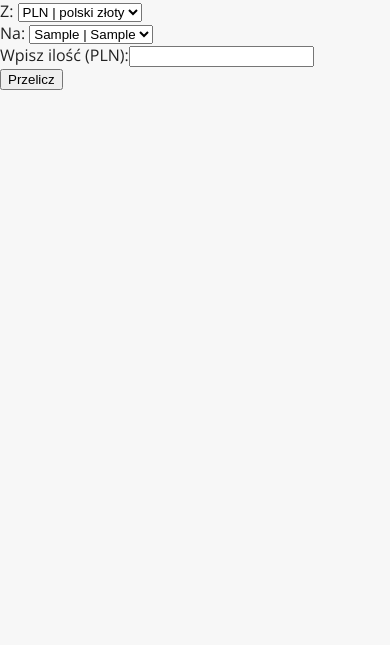
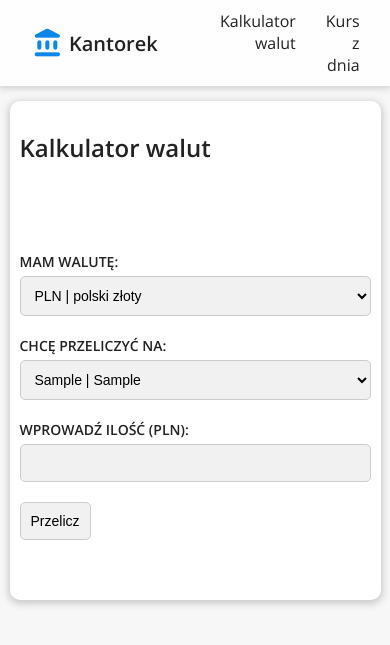
Before and after one commit to bayont/currency-exchange, a PHP site: page /kalkulator.php in a window 390 px wide. Shown: the top 645 px of the page. Run offline with PHP 8.4, Linux system fonts and the light colour scheme; tables that the repository leaves empty or names only in its code hold one stand-in row (values such as "Sample post").

Commit message:
feat: calculator

```diff
--- /dev/null
+++ b/strona/css/kalkulator.css
@@ -0,0 +1,159 @@
+@import url("https://fonts.googleapis.com/css2?family=Inconsolata:wght@200;400;700&family=Open+Sans:ital,wght@0,300;0,400;0,500;0,600;1,300;1,400&display=swap");
+
+.inner-container {
+  align-self: center;
+  display: flex;
+  width: 60%;
+  padding: 20px 50px;
+  background-color: white;
+  border-radius: 10px;
+  box-shadow: 0px 2px 7px 2px #ccc;
+  transition: width 0.5s;
+  justify-content: space-around;
+}
+
+.inner-container .left {
+  display: flex;
+  flex-direction: column;
+  width: 50%;
+}
+.inner-container .right {
+  width: 50%;
+  display: flex;
+  align-items: center;
+  justify-content: center;
+}
+
+.formContainer {
+  font-size: 16px;
+}
+
+.flex {
+  display: flex;
+  flex-direction: column;
+
+  margin: 20px 0;
+}
+.label,
+.fontSize {
+  font-size: 13px;
+  text-transform: uppercase;
+  font-weight: 600;
+  margin-bottom: 5px;
+}
+select,
+input,
+option {
+  padding: 10px;
+  font-size: 16px;
+  border-radius: 5px;
+  border: 1px solid #ccc;
+  outline: none;
+  background-color: #f1f1f1;
+}
+
+.kalkulator-wrapper {
+  width: 300px;
+  height: 300px;
+  color: #fefefe;
+  background: linear-gradient(-45deg, #ee7752, #f74949, #23a6d5, #23d5ab);
+  background-size: 400% 400%;
+  animation: show 1s ease, gradient 15s ease infinite;
+  border-radius: 15px;
+  padding: 10px;
+  padding-top: 20px;
+  position: relative;
+  font-family: "Inconsolata", monospace;
+}
+
+@keyframes gradient {
+  0% {
+    background-position: 0% 50%;
+  }
+  50% {
+    background-position: 100% 50%;
+  }
+  100% {
+    background-position: 0% 50%;
+  }
+}
+
+@keyframes show {
+  0% {
+    opacity: 0;
+    transform: translateY(20px);
+  }
+
+  100% {
+    opacity: 1;
+    transform: translateX(0);
+  }
+}
+
+.heading {
+  border-bottom: 1px solid white;
+  font-weight: 700;
+  padding-bottom: 3px;
+}
+
+.small.kurs::before {
+  content: "Kurs:";
+  text-align: left;
+  display: inline-block;
+  margin-right: 5px;
+}
+.small.kurs {
+  font-size: 13px;
+  font-weight: 400;
+  text-align: left;
+  font-style: italic;
+}
+.kalkulator-content {
+  position: absolute;
+  display: flex;
+  row-gap: 20px;
+  flex-direction: column;
+  justify-content: center;
+  align-items: center;
+  width: 100%;
+  height: 100%;
+  top: 10px;
+  left: 0;
+  font-size: 24px;
+}
+.equals {
+  transform: rotate(90deg) scaleX(1.5);
+}
+
+@media screen and (max-width: 1300px) {
+  .inner-container {
+    flex-direction: column;
+  }
+
+  .inner-container .left,
+  .inner-container .right {
+    width: 100%;
+  }
+
+  .inner-container .right {
+    margin-top: 50px;
+  }
+}
+
+@media screen and (max-width: 800px) {
+  .inner-container {
+    flex-direction: column;
+    width: 90%;
+    padding: 10px;
+  }
+  .fontSize {
+    font-size: 14px;
+  }
+
+  select,
+  input,
+  option,
+  .label {
+    font-size: 14px;
+  }
+}
--- a/strona/css/nav.css
+++ b/strona/css/nav.css
@@ -7,6 +7,7 @@ nav {
   top: 0;
   background-color: #fefefe;
   box-shadow: 0px 1px 7px 1px #ccc;
+  z-index: 100;
 }
 
 .logo {
--- a/strona/helpers/dajAktualneKursy.php
+++ b/strona/helpers/dajAktualneKursy.php
@@ -30,6 +30,7 @@ while($x = mysqli_fetch_row($result)) {
     $kursy[$i]["data"] = $x[2];
     $kursy[$i]["kod_waluty"] = $x[3];
     $kurs = floatval($x[4]);
+    $kursy[$i]["kurs_raw"] = $kurs;
     $mnoznik = 1;
     $kursy[$i]["zmiana"] = $kurs/floatval($k_zeszle[$kursy[$i]["kod_waluty"]]);
     if($kurs >= 0.1)
--- a/strona/kalkulator.php
+++ b/strona/kalkulator.php
@@ -4,10 +4,23 @@
     <meta charset="UTF-8">
     <meta http-equiv="X-UA-Compatible" content="IE=edge">
     <meta name="viewport" content="width=device-width, initial-scale=1.0">
-    <link rel="stylesheet" href="css/global.css">
-    <title>Document</title>
+    <link href="https://fonts.googleapis.com/css?family=Material+Icons|Material+Icons+Outlined|Material+Icons+Two+Tone|Material+Icons+Round|Material+Icons+Sharp" rel="stylesheet">
+    <link rel="stylesheet" href="./css/global.css">
+    <link rel="stylesheet" href="./css/kalkulator.css">
+    <link rel="stylesheet" href="./css/nav.css">
+
+    <title>Kalkulator Walut</title>
 </head>
 <body>
+    <?php include("./nav.php"); ?>
+
+    <div class="container">
+
+    <div class="inner-container">
+
+    <div class="left">
+    <h2>Kalkulator walut</h2>
+
     <?php
     include("./helpers/dajDatyIWaluty.php");
     echo "<script>";
@@ -16,20 +29,93 @@
         echo "{kod: '".$waluta['kod']."', nazwa: '".$waluta['nazwa']."'}, ";
     }
 
-    echo "];</script>";
+    echo "];";
+    if(isset($_GET['walutaA']) && isset($_GET['walutaB']) && isset($_GET['wartosc'])) {
+    $wA = $_GET['walutaA'];
+    $wB = $_GET['walutaB'];
+    $w = $_GET['wartosc'];
+    echo "let defWartosc = $w; let defWalutaA = '$wA'; let defWalutaB = '$wB';";
+    }
+    else {
+        echo "let defWartosc = null; let defWalutaA = null; let defWalutaB = null;";
+    }
+    echo "</script>";
     ?>
-    <form action="" method="get">
+
+<svg xmlns="http://www.w3.org/2000/svg" enable-background="new 0 0 20 20" height="48px" viewBox="0 0 20 20" width="48px"
+    fill="#FFFFFF">
+    <defs>
+        <clipPath id="svgPath">
+        <path
+                d="M15,4H5C4.45,4,4,4.45,4,5v10c0,0.55,0.45,1,1,1h10c0.55,0,1-0.45,1-1V5C16,4.45,15.55,4,15,4z M6.5,7.27h2 c0.28,0,0.5,0.22,0.5,0.5v0c0,0.28-0.22,0.5-0.5,0.5h-2C6.22,8.27,6,8.04,6,7.77v0C6,7.49,6.22,7.27,6.5,7.27z M9.5,12.5h-1v1 C8.5,13.78,8.28,14,8,14h0c-0.28,0-0.5-0.22-0.5-0.5v-1h-1C6.22,12.5,6,12.28,6,12v0c0-0.28,0.22-0.5,0.5-0.5h1v-1 C7.5,10.22,7.72,10,8,10h0c0.28,0,0.5,0.22,0.5,0.5v1h1c0.28,0,0.5,0.22,0.5,0.5v0C10,12.28,9.78,12.5,9.5,12.5z M13.5,13.25h-2 c-0.28,0-0.5-0.22-0.5-0.5v0c0-0.28,0.22-0.5,0.5-0.5h2c0.28,0,0.5,0.22,0.5,0.5v0C14,13.03,13.78,13.25,13.5,13.25z M13.5,11.75 h-2c-0.28,0-0.5-0.22-0.5-0.5v0c0-0.28,0.22-0.5,0.5-0.5h2c0.28,0,0.5,0.22,0.5,0.5v0C14,11.53,13.78,11.75,13.5,11.75z M13.91,9.18L13.91,9.18c-0.2,0.2-0.51,0.2-0.71,0L12.5,8.47l-0.71,0.71c-0.2,0.2-0.51,0.2-0.71,0l0,0c-0.2-0.2-0.2-0.51,0-0.71 l0.71-0.71l-0.71-0.71c-0.2-0.2-0.2-0.51,0-0.71v0c0.2-0.2,0.51-0.2,0.71,0l0.71,0.71l0.71-0.71c0.2-0.2,0.51-0.2,0.71,0v0 c0.2,0.2,0.2,0.51,0,0.71l-0.71,0.71l0.71,0.71C14.11,8.67,14.11,8.99,13.91,9.18z"  transform="scale(15.0)"/>
+
+        </clipPath>
+    </defs>
+
+</svg>
+
+    <form class='formContainer' action="" method="get">
     <div class="flex">
-        Z: <select name="walutaA" id="walutaA">
-        </select> <br>
-        Na: <select name="walutaB" id="walutaB"></select>
-    </div>
+        <div class="label">Mam walutę:</div><select name="walutaA" id="walutaA"></select>
+        </div>
+
+        <div class="flex">
+        <div class="label">chcę przeliczyć Na:</div><select name="walutaB" id="walutaB"></select>
+        </div>
     <div class="flex">
-        Wpisz ilość<span id="walutaSpan"></span>:<input type="number" name="wartosc" id="walutaAValue" required step="0.01">
+        <span class="fontSize">Wprowadź ilość<span id="walutaSpan"></span>:</span><input type="number" name="wartosc" id="walutaAValue" required step="0.01" min="0.00">
     </div>
     <input type="submit" value="Przelicz">
     </form>
+    </div>
 
+
+    <?php
+        if(isset($_GET['walutaA']) && isset($_GET['walutaB']) && isset($_GET['wartosc'])) {
+            $kod_a = $_GET['walutaA'];
+            $kod_b = $_GET['walutaB'];
+            $wartosc = $_GET['wartosc'];
+            $wartosc = floatval($wartosc);
+            include("./helpers/dajAktualneKursy.php");
+            $kurs_a = 0.0;
+            $kurs_b = 0.0;
+            if ($kod_a == "PLN") {
+
+                foreach($kursy as $kurs) {
+                    if ($kurs['kod_waluty'] == $kod_b) {
+                        $kurs_b = floatval($kurs['kurs_raw']);
+                    }
+                }
+                $kurs_koncowy = round(1.0/$kurs_b, 5);
+            }
+            else if($kod_b == "PLN") {
+                foreach($kursy as $kurs) {
+                    if ($kurs['kod_waluty'] == $kod_a) {
+                        $kurs_a = floatval($kurs['kurs_raw']);
+                    }
+                }
+
+                $kurs_koncowy = $kurs_a;
+            }
+            else {
+                foreach($kursy as $kurs) {
+                    if($kurs['kod_waluty'] == $kod_a) {
+                        $kurs_a = floatval($kurs['kurs_raw']);
+                    }
+                    else if ($kurs['kod_waluty'] == $kod_b) {
+                        $kurs_b = floatval($kurs['kurs_raw']);
+                    }
+                }
+
+            $kurs_koncowy = $kurs_a/$kurs_b;
+
+            }
+
+            $przeliczone = floatval($wartosc)*$kurs_koncowy;
+
+
+        }
+?>
     <script>
         waluty.splice(0, 0, {kod: "PLN", nazwa: "polski złoty"});
         const walutaA = document.querySelector("#walutaA");
@@ -39,6 +125,8 @@
             newOption.value = waluta.kod;
             newOption.innerHTML = `${waluta.kod} | ${waluta.nazwa}`;
             walutaA.append(newOption);
+            if(defWalutaA != null && waluta.kod == defWalutaA)
+            newOption.selected = true;
         });
 
         const aOnChange = () => {
@@ -50,65 +138,57 @@
                 newOption.value = waluta.kod;
                 newOption.innerHTML = `${waluta.kod} | ${waluta.nazwa}`;
                 walutaB.append(newOption);
+                if(defWalutaB != null && waluta.kod == defWalutaB)
+            newOption.selected = true;
             }
             });
 
         }
         aOnChange();
+        document.querySelector("#walutaAValue").value = defWartosc;
         walutaA.onchange = aOnChange;
     </script>
 
+
+<div class='right'>
     <?php
-        if(isset($_GET['walutaA']) && isset($_GET['walutaB']) && isset($_GET['wartosc'])) {
-            $kod_a = $_GET['walutaA'];
-            $kod_b = $_GET['walutaB'];
-            $wartosc = $_GET['wartosc'];
-            $wartosc = floatval($wartosc);
-            include("./helpers/dajAktualneKursy.php");
-            $kurs_a = 0.0;
-            $kurs_b = 0.0;
+    if(isset($wartosc)) {
+        $przeliczone = str_replace(".", "," , strval(round($przeliczone, 2)));
+        $ex = explode(',', "$przeliczone,");
+        $przeliczone = $ex[0].','.str_pad($ex[1], 2, '0', STR_PAD_RIGHT);
+        $kurs_koncowy = str_replace(".", "," , strval(floatval(round($kurs_koncowy,4))));
+        $wartosc = str_replace(".", "," , strval($wartosc));
+        $flagaA = "";
+        $flagaB = "";
+        if($kod_a !="XDR" ) {
+        $kraj = strtolower(substr($kod_a, 0, 2));
+        include("./helpers/dajFlage.php");
+        $flagaA = $flaga;
+        }
+        if($kod_b != "XDR") {
+        $kraj = strtolower(substr($kod_b, 0, 2));
+        include("./helpers/dajFlage.php");
+        $flagaB = $flaga;
+        }
 
-            //Zrobić obsługę polskiego złotego!
-            if ($kod_a == "PLN") {
+        echo "
+        <div class='kalkulator-wrapper'>
+            <div class='heading'>Kalkulator walut
+                <div class='small kurs'>$kurs_koncowy $kod_a/$kod_b</div>
+            </div>
+            <div class='kalkulator-content'>
+                <div class='flaga'>$flagaA</div>
+                <div class='walutaA'>$wartosc $kod_a</div>
+                <div class='equals'>=</div>
+                <div class='walutaB'>$przeliczone $kod_b</div>
+                <div class='flaga'>$flagaB</div>
+            </div>
 
-                foreach($kursy as $kurs) {
-                    if ($kurs['kod_waluty'] == $kod_b) {
-                        $kurs_b = $kurs['kurs'];
-                    }
-                }
-                $kurs_koncowy = round(1.0/$kurs_b, 5);
-            }
-            else if($kod_b == "PLN") {
-                foreach($kursy as $kurs) {
-                    if ($kurs['kod_waluty'] == $kod_a) {
-                        $kurs_a = $kurs['kurs'];
-                    }
-                }
-                $kurs_koncowy = $kurs_a;
-            }
-            else {
-                foreach($kursy as $kurs) {
-                    if($kurs['kod_waluty'] == $kod_a) {
-                        $kurs_a = $kurs['kurs'];
-                    }
-                    else if ($kurs['kod_waluty'] == $kod_b) {
-                        $kurs_b = $kurs['kurs'];
-                    }
-                }
-
-            $kurs_koncowy = $kurs_a/$kurs_b;
-
-            }
-            $przeliczone = floatval($wartosc)*$kurs_koncowy;
-            echo "<div>";
-            echo $wartosc." ".$kod_a." = ".$przeliczone." ".$kod_b;
-            echo "</div>";
-
-            echo "<div>";
-            echo "Przy kursie: ".$kurs_koncowy." ".$kod_a."/".$kod_b;
-            echo "</div>";
-
-        }
-    ?>
+        </div>
+    ";
+     } ?>
+    </div>
+</div>
+</div>
 </body>
 </html>
--- /dev/null
+++ b/strona/nav.php
@@ -0,0 +1,18 @@
+<nav>
+    <a href="./">
+    <div class="logo">
+    <span class="material-icons-round">
+    account_balance
+    </span>
+      Kantorek
+    </div>
+    </a>
+    <div class="options">
+    <div class="menuOption">
+    <a href="kalkulator.php">Kalkulator walut</a>
+    </div>
+    <div class="menuOption">
+    <a href="kursZDnia.php">Kurs z dnia</a>
+    </div>
+    </div>
+  </nav>
```
Also changed, not shown: strona/css/kurs.css (+21 -4 lines), strona/index.php (+2 -17 lines), strona/kurs.php (+2 -18 lines).
